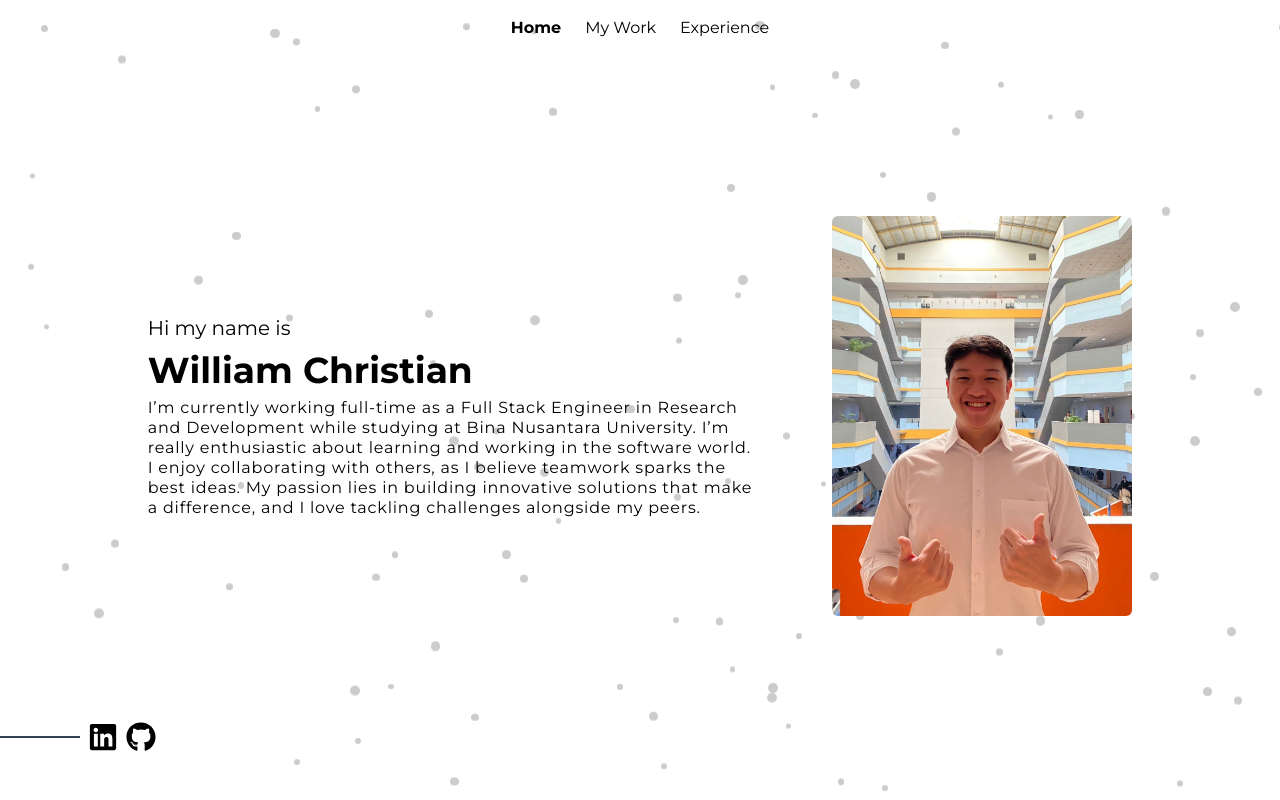
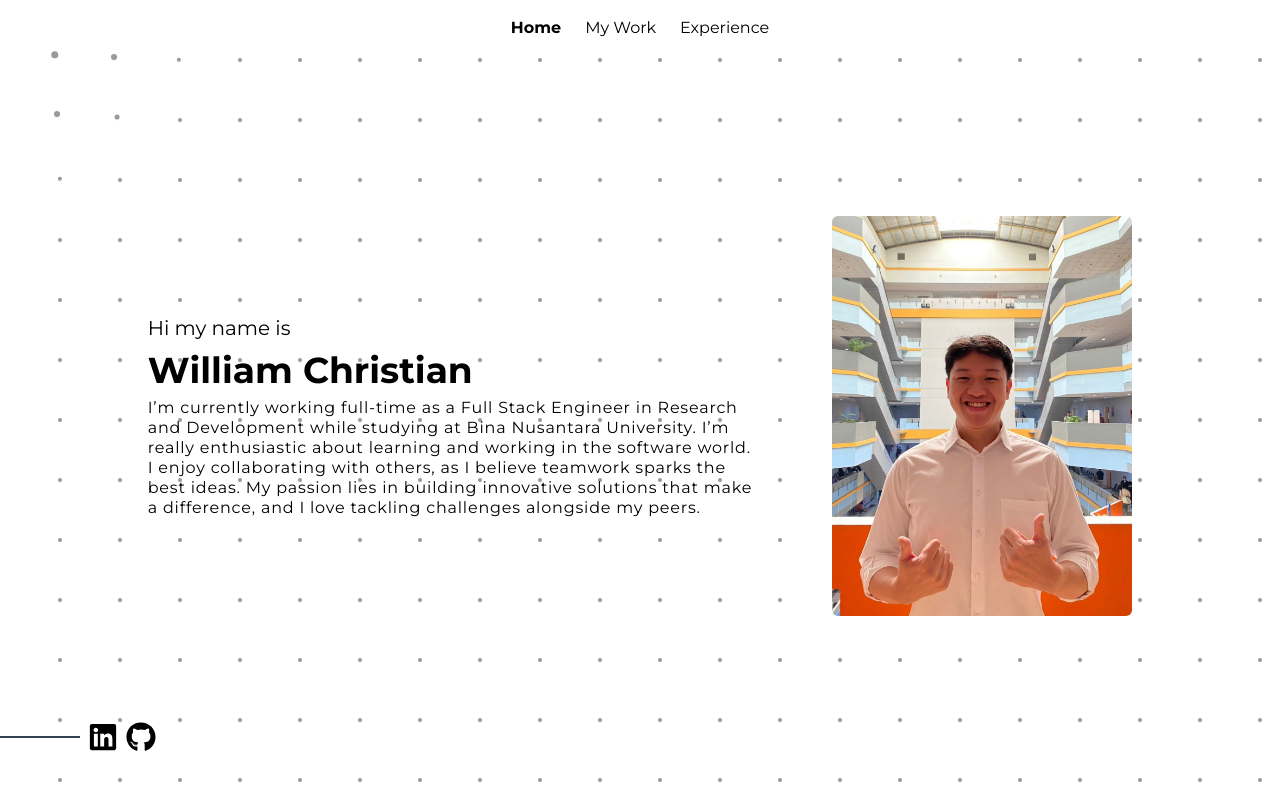
Before and after one commit to wllchrst/william-christian-portfolio, a React (Vite) app: page / in a window 1280 px wide. Built offline with nearby package versions, Linux system fonts and the light colour scheme.

Commit message:
feat: new background

```diff
--- /dev/null
+++ b/src/components/shared/interactive-dots.tsx
@@ -0,0 +1,87 @@
+"use client"
+
+import { useEffect, useRef, useState } from "react"
+
+interface Dot {
+    x: number
+    y: number
+    baseX: number
+    baseY: number
+    size: number
+}
+
+export default function InteractiveDots() {
+    const containerRef = useRef<HTMLDivElement>(null)
+    const [dots, setDots] = useState<Dot[]>([])
+    const [mousePos, setMousePos] = useState({ x: 0, y: 0 })
+
+    useEffect(() => {
+        const container = containerRef.current
+        if (!container) return
+
+        // Create grid of dots
+        const spacing = 60
+        const dotsArray: Dot[] = []
+
+        for (let x = spacing; x < window.innerWidth; x += spacing) {
+            for (let y = spacing; y < window.innerHeight; y += spacing) {
+                dotsArray.push({
+                    x,
+                    y,
+                    baseX: x,
+                    baseY: y,
+                    size: 4,
+                })
+            }
+        }
+
+        setDots(dotsArray)
+
+        const handleMouseMove = (e: MouseEvent) => {
+            setMousePos({ x: e.clientX, y: e.clientY })
+        }
+
+        window.addEventListener("mousemove", handleMouseMove)
+        return () => window.removeEventListener("mousemove", handleMouseMove)
+    }, [])
+
+    useEffect(() => {
+        // Animate dots based on mouse position
+        setDots((prevDots) =>
+            prevDots.map((dot) => {
+                const distance = Math.sqrt(Math.pow(mousePos.x - dot.baseX, 2) + Math.pow(mousePos.y - dot.baseY, 2))
+
+                const maxDistance = 200
+                const influence = Math.max(0, 1 - distance / maxDistance)
+
+                const offsetX = (mousePos.x - dot.baseX) * influence * 0.15
+                const offsetY = (mousePos.y - dot.baseY) * influence * 0.15
+
+                return {
+                    ...dot,
+                    x: dot.baseX + offsetX,
+                    y: dot.baseY + offsetY,
+                    size: 4 + influence * 6,
+                }
+            }),
+        )
+    }, [mousePos])
+
+    return (
+        <div ref={containerRef} className="fixed inset-0 -z-10 bg-white overflow-hidden">
+            {dots.map((dot, index) => (
+                <div
+                    key={index}
+                    className="absolute rounded-full bg-black/40 transition-all duration-100 ease-out shadow-sm"
+                    style={{
+                        left: `${dot.x}px`,
+                        top: `${dot.y}px`,
+                        width: `${dot.size}px`,
+                        height: `${dot.size}px`,
+                        transform: "translate(-50%, -50%)",
+                    }}
+                />
+            ))}
+        </div>
+    )
+}
--- a/src/layouts/main-layout.tsx
+++ b/src/layouts/main-layout.tsx
@@ -1,16 +1,15 @@
 import Navbar from "../components/shared/navbar";
-import Particles from "../components/shared/particle-background";
 import UserInformation from "../components/shared/user-information";
 import { IChildren } from "../interfaces/children-interface";
+import InteractiveDots from "../components/shared/interactive-dots.tsx";
 
 function MainLayout({ children }: IChildren) {
   return (
     <div>
-      <Particles />
+        <InteractiveDots/>
       <UserInformation />
       <div className="h-screen p-5 cursor-normal transition-all z-10 relative content">
         <Navbar />
-
         <div className="h-full">{children}</div>
       </div>
     </div>
```
